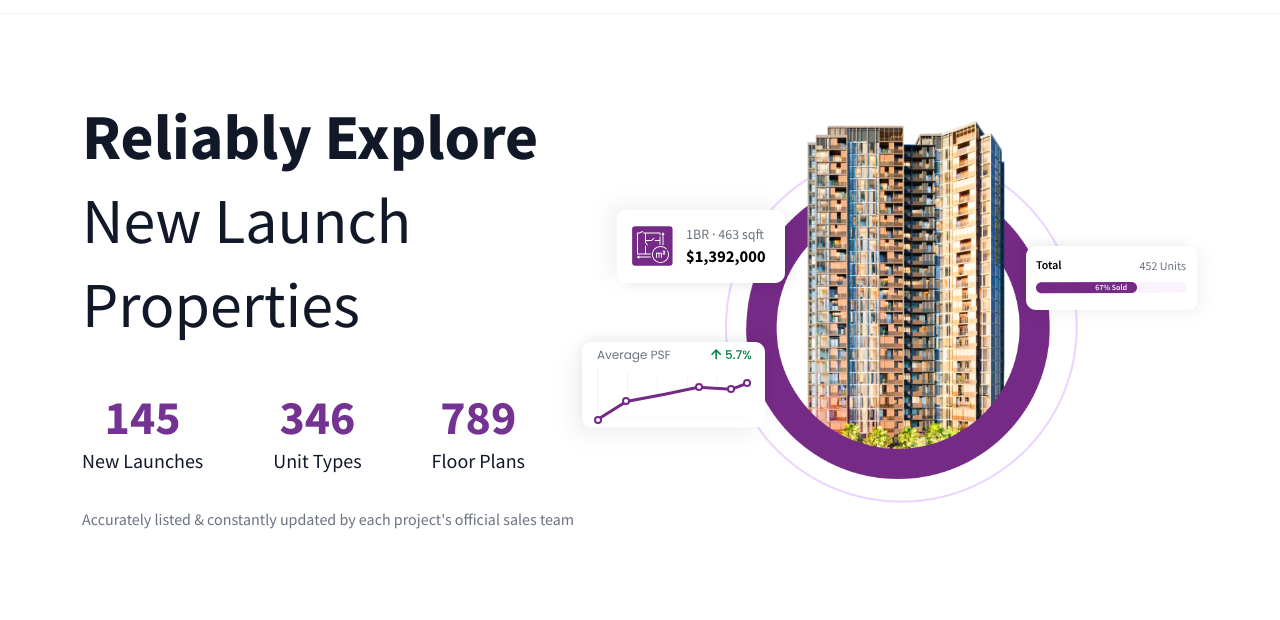
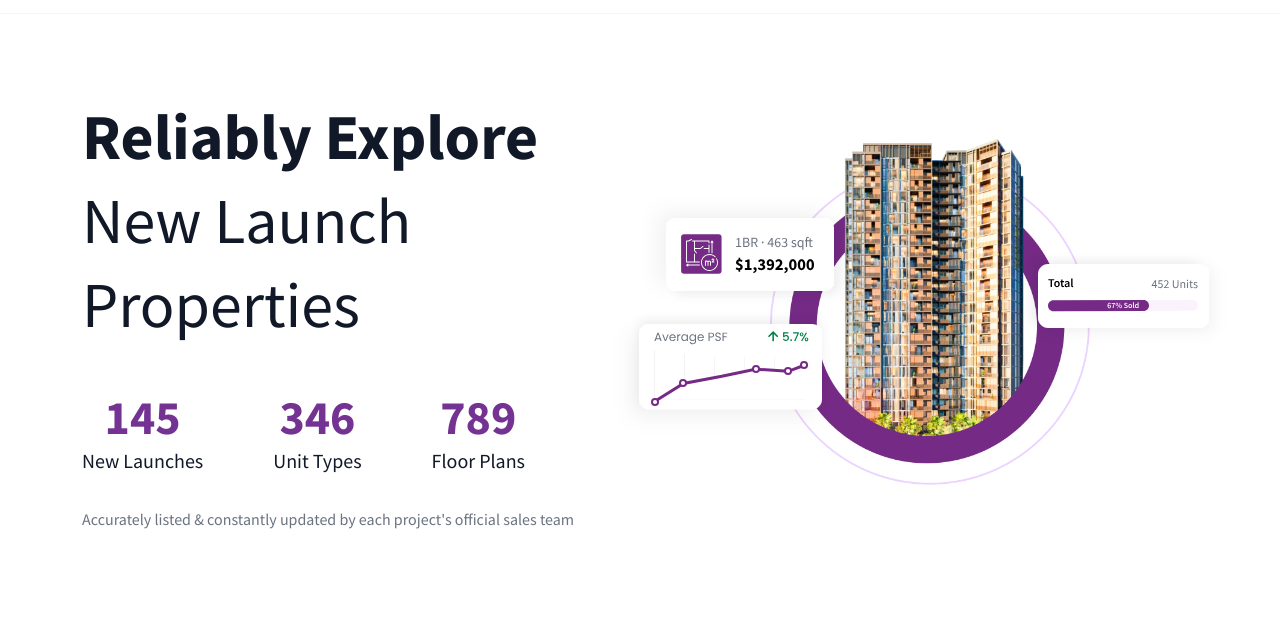
Before and after one commit to azazmuzaffar/Newlauncher, a plain HTML site: page index.html in a window 1280 px wide. Shown: the part 82-702 px from the top of the page. Drawn offline with Linux system fonts and the light colour scheme.

Commit message:
Few more additonal issues ...

```diff
--- a/assets/sass/_infographic.scss
+++ b/assets/sass/_infographic.scss
@@ -1,7 +1,15 @@
+.reduce-padd{
+	@media #{$xxl_device}{
+		padding: 0 !important;
+	}
+}
 .infographic-wrap{
 	position: relative;
 	width: 353px;
 	margin-right: 120px;
+	@media #{$xxl_device}{
+		width: 320px;
+	}
 	.layer-panel{
 		position: absolute !important;
 
@@ -18,10 +26,18 @@
 	.layer-1{
 		top: 63px !important;
 		left: -137px !important;
+		@media #{$xxl_device}{
+			top: 53px !important;
+			left: -133px !important;
+		}
 	}.layer-2{
 		top: auto !important;
 		bottom: 47px !important;
 		left: -172px !important;
+		@media #{$xxl_device}{
+			top: auto !important;
+			left: -160px !important;
+		}
 	}.layer-3{
 		left: auto !important;
 		right: -139px !important;
--- a/index.html
+++ b/index.html
@@ -489,7 +489,7 @@
               <p>Accurately listed & constantly updated by each project's official sales team</p>
             </div>
           </div>
-          <div class="col-xl-6 d-none d-lg-block">
+          <div class="col-xl-6 d-none d-lg-block reduce-padd">
             <div class="infographic-wrap ms-auto d-xl-block d-none">
               <div class="img-wrap layer">
                 <img src="assets/img/building-1.png" alt="">
```
Also changed, not shown: assets/sass/style.css, 1 other file.
